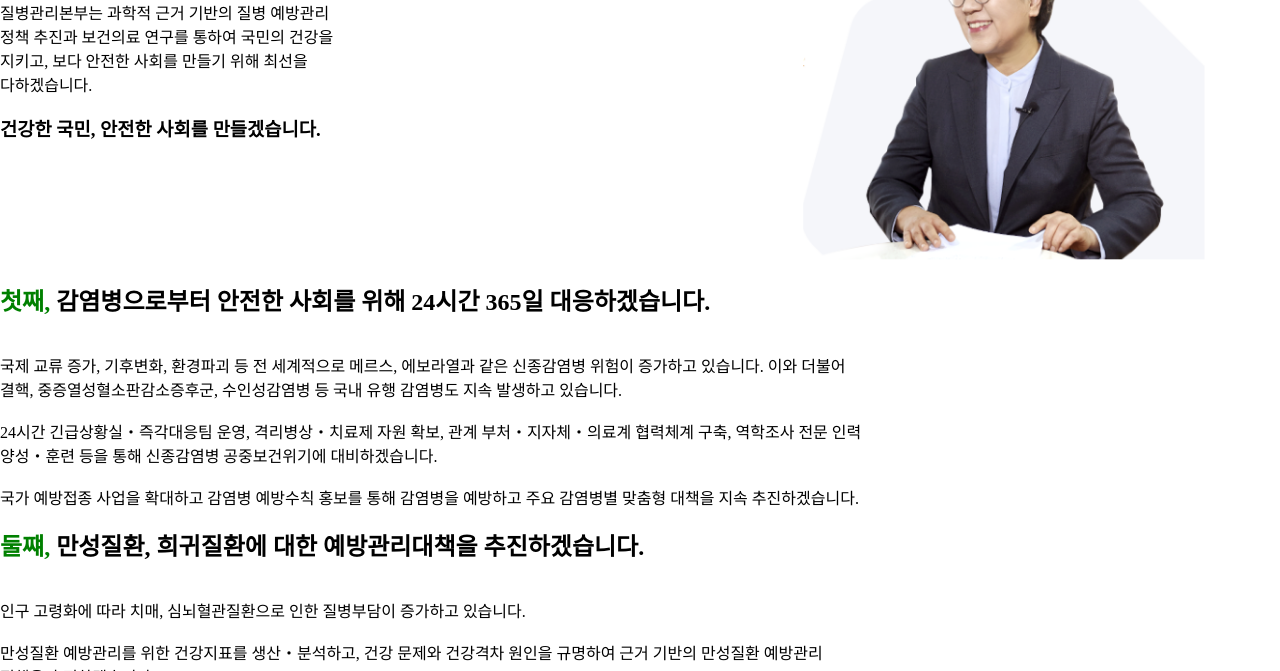
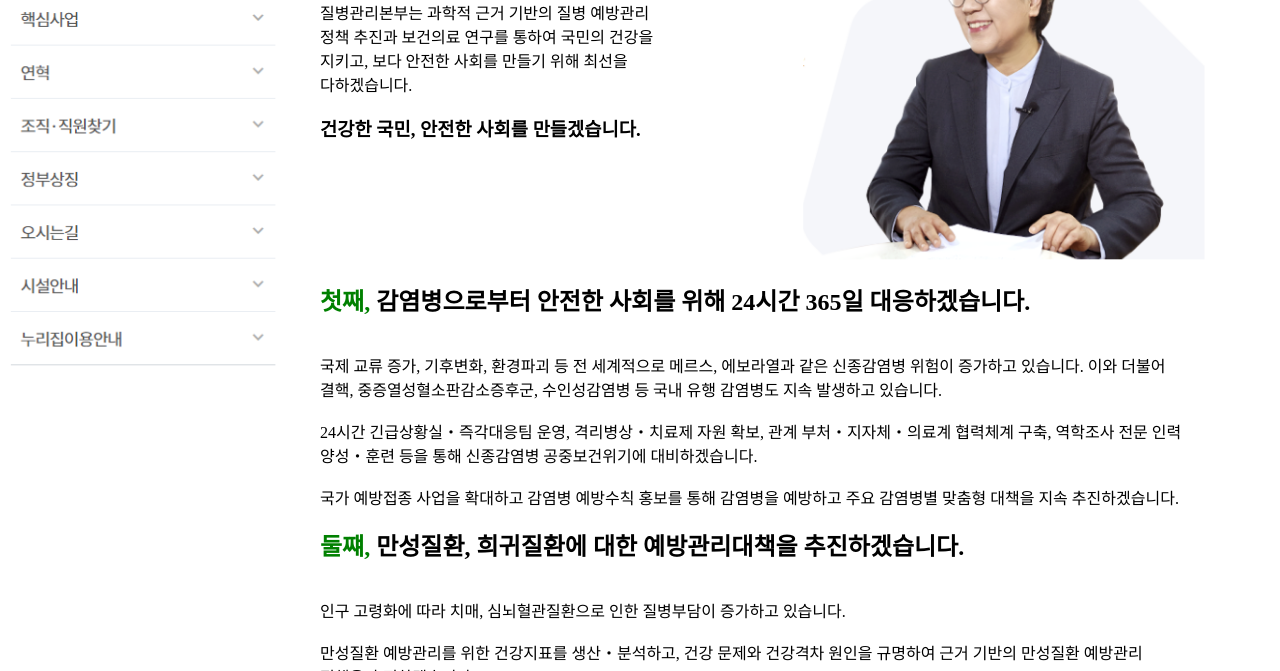
Before and after one commit to dbswo3644/dldbswosla3644.github.io, a plain HTML site: page index.html in a window 1280 px wide. Shown: the part 493-1164 px from the top of the page. Drawn offline with Linux system fonts and the light colour scheme.

Commit message:
Update index.html

```diff
--- a/index.html
+++ b/index.html
@@ -107,7 +107,7 @@ aside li {
 </nav>
 <div class='clear'></div><!--float 속성 해제-->
 <section>
-	<img src='./img/tda2.PNG' width='300'>
+	<img src='./img/tda.PNG' width='300'>
 </section>
 <aside>
 	<ul>
@@ -120,7 +120,7 @@ aside li {
 <section>
 	<img src='./img/tda1.PNG' width='825'>
 </section>
-<span id="ed"><img src='./img/tda2.PNG' width='435'></span>
+<span id="ed"><img src='./img/tda2.png' width='435'></span>
 <h1>안녕하십니까?</h1>
 <p>
 <h2>질병관리본부장 정은경입니다.</h2>
```
